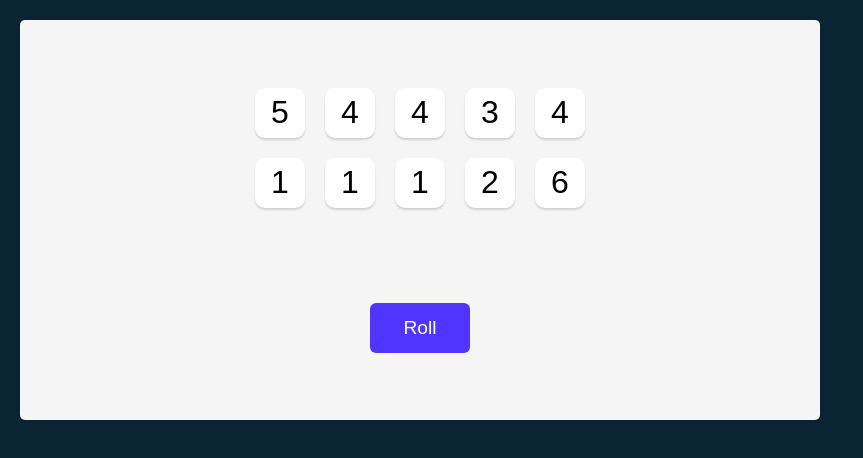
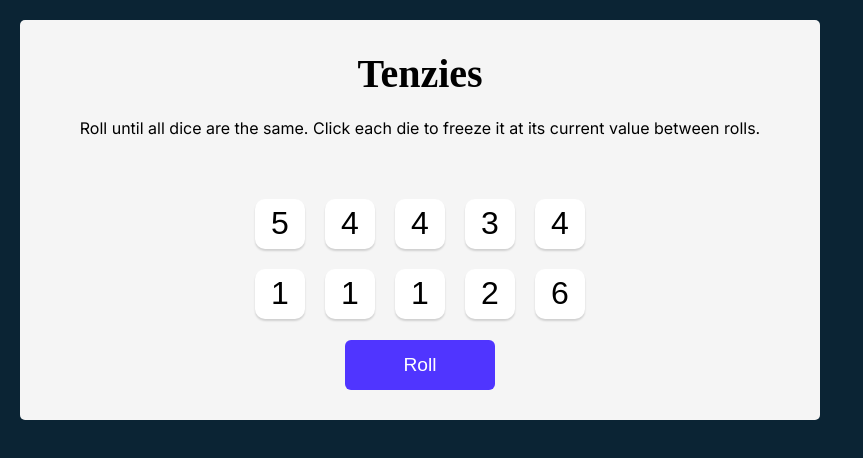
Before and after one commit to dgcuenca/Tenzies, a React (Vite) app: page / in a window 1280 px wide. Shown: the top 458 px of the page, without its empty margins (0-863 px from the left). Built offline with nearby package versions, Linux system fonts and the light colour scheme.

Commit message:
Enable a user to win the game

```diff
--- a/package.json
+++ b/package.json
@@ -12,6 +12,7 @@
   "dependencies": {
     "nanoid": "^3.3.7",
     "react": "^18.2.0",
+    "react-confetti": "^6.1.0",
     "react-dom": "^18.2.0"
   },
   "devDependencies": {
--- a/src/App.css
+++ b/src/App.css
@@ -8,6 +8,19 @@
   flex-direction: column;
   justify-content: space-around;
   align-items: center;
+}
+
+.title {
+  font-size: 40px;
+  margin: 0;
+}
+
+.instructions {
+  font-family: 'Inter', sans-serif;
+  font-weight: 400;
+  margin-top: 0;
+  text-align: center;
+  margin-bottom: 40px;
 }
 
 .dice-container {
@@ -36,12 +49,13 @@
 
 .roll-dice {
   height: 50px;
-  width: 100px;
+  width: 150px;
   border: none;
   border-radius: 6px;
   background-color: #5035FF;
   color: white;
   font-size: 1.2rem;
+  cursor: pointer;
 }
 
 .roll-dice:focus {
--- a/src/App.jsx
+++ b/src/App.jsx
@@ -1,10 +1,21 @@
-import { React, useState } from 'react'
+import { React, useState, useEffect } from 'react'
 import './App.css'
 import Die from './components/Die.jsx'
 import { nanoid } from 'nanoid'
+import Confetti from 'react-confetti'
 
 function App() {
-  const [dice, setDice] = useState(() => getDiceValues())
+  const [dice, setDice] = useState(() => getDiceValues());
+  const [tenzies, setTenzies] = useState(false);
+
+  useEffect(() => {
+    const allHeld = dice.every(die => die.isHeld)
+    const firstValue = dice[0].value
+    const allSameValue = dice.every(die => die.value === firstValue)
+    if (allHeld && allSameValue) {
+      setTenzies(true)
+    }
+  }, [dice])
 
   function getDiceValues() {
     let diceValues = [];
@@ -16,6 +27,7 @@
       });
     }
     return diceValues;
+
   }
 
   function rollDice() {
@@ -40,10 +52,15 @@
 
   return (
     <main>
+      {tenzies && <Confetti />}
+      <h1 className="title">Tenzies</h1>
+      <p className="instructions">Roll until all dice are the same. Click each die to freeze it at its current value between rolls.</p>
       <div className="dice-container">
         {diceComponents}
       </div>
-      <button className="roll-dice" onClick={rollDice}>Roll</button>
+      <button className="roll-dice" onClick={rollDice}>
+        {tenzies ? "New Game" : "Roll"}
+      </button>
     </main>
   )
 }
```
Also changed, not shown: 1 other file (tests, documents, lock files or other folders).
